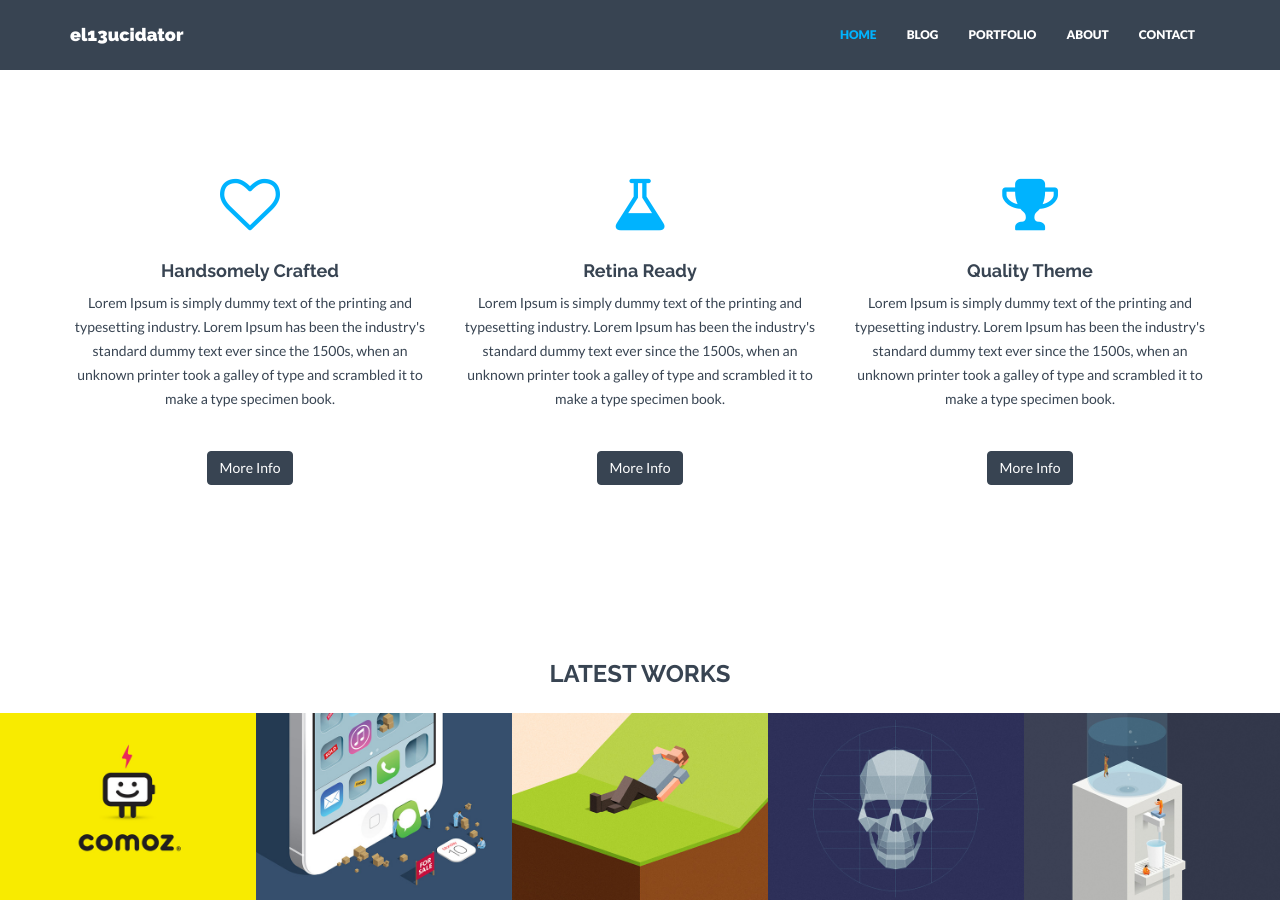
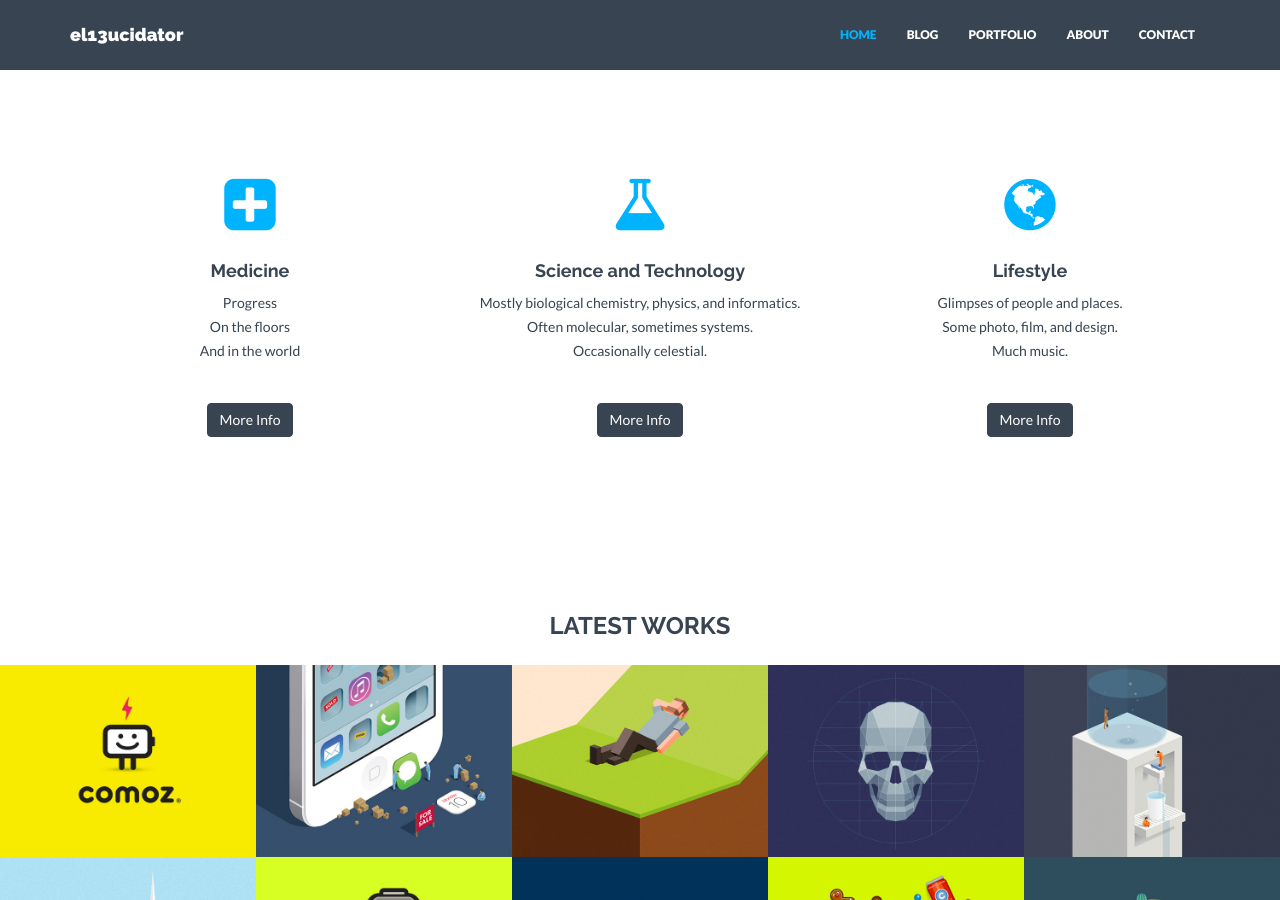
Before and after one commit to el13ucidator/el13ucidator.github.io, a Jekyll site: the page built from index.html, in a window 1280 px wide and 900 px high, scrolled down 751 px. Built offline with Jekyll 4.4.1, drawn with Linux system fonts in a browser that asks for light colours; nearby versions of some CDN libraries.

Commit message:
tweak foci

```diff
--- a/index.html
+++ b/index.html
@@ -8,21 +8,27 @@
     <div class="container">
         <div class="row centered">
             <div class="col-md-4">
-                <i class="fa fa-heart-o"></i>
-                <h4>Handsomely Crafted</h4>
-                <p>Lorem Ipsum is simply dummy text of the printing and typesetting industry. Lorem Ipsum has been the industry's standard dummy text ever since the 1500s, when an unknown printer took a galley of type and scrambled it to make a type specimen book.</p>
+                <i class="fa fa-plus-square"></i>
+                <h4>Medicine</h4>
+                <p>Progress
+                <br />On the floors
+                <br />And in the world</p>
                 <p><br/><a href="#" class="btn btn-theme">More Info</a></p>
             </div>
             <div class="col-md-4">
                 <i class="fa fa-flask"></i>
-                <h4>Retina Ready</h4>
-                <p>Lorem Ipsum is simply dummy text of the printing and typesetting industry. Lorem Ipsum has been the industry's standard dummy text ever since the 1500s, when an unknown printer took a galley of type and scrambled it to make a type specimen book.</p>
+                <h4>Science and Technology</h4>
+                <p>Mostly biological chemistry, physics, and informatics.
+                <br />Often molecular, sometimes systems.
+               <br /> Occasionally celestial.</p>
                 <p><br/><a href="#" class="btn btn-theme">More Info</a></p>
             </div>
             <div class="col-md-4">
-                <i class="fa fa-trophy"></i>
-                <h4>Quality Theme</h4>
-                <p>Lorem Ipsum is simply dummy text of the printing and typesetting industry. Lorem Ipsum has been the industry's standard dummy text ever since the 1500s, when an unknown printer took a galley of type and scrambled it to make a type specimen book.</p>
+                <i class="fa fa-globe"></i>
+                <h4>Lifestyle</h4>
+                <p> Glimpses of people and places.
+                <br /> Some photo, film, and design.
+                <br /> Much music.</p>
                 <p><br/><a href="#" class="btn btn-theme">More Info</a></p>
             </div>
         </div>
```
